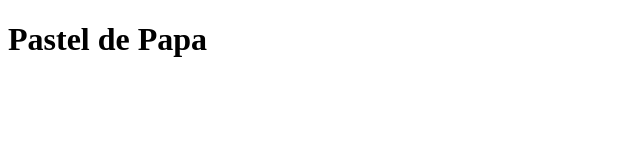
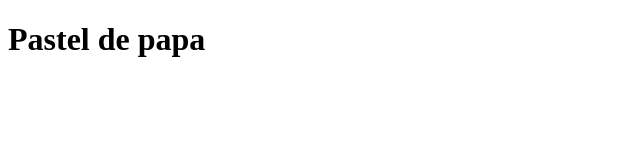
Before and after one commit to yoaoz/odin-recipes, a plain HTML site: page recipes/pastel-de-papa.html in a window 1280 px wide. Shown: the full height of the page, 0-640 px from the left. Drawn offline with Linux system fonts and the light colour scheme.

Commit message:
Fixed name of recipe in pastel-de-papa.html

```diff
--- a/recipes/pastel-de-papa.html
+++ b/recipes/pastel-de-papa.html
@@ -3,10 +3,10 @@
 <html lang="en">
     <head>
         <meta charset="utf-8">
-        <title>Pastel de Papa</title>
+        <title>Pastel de papa</title>
     </head>
 
     <body>
-        <h1>Pastel de Papa</h1>
+        <h1>Pastel de papa</h1>
     </body>
 </html>
```
